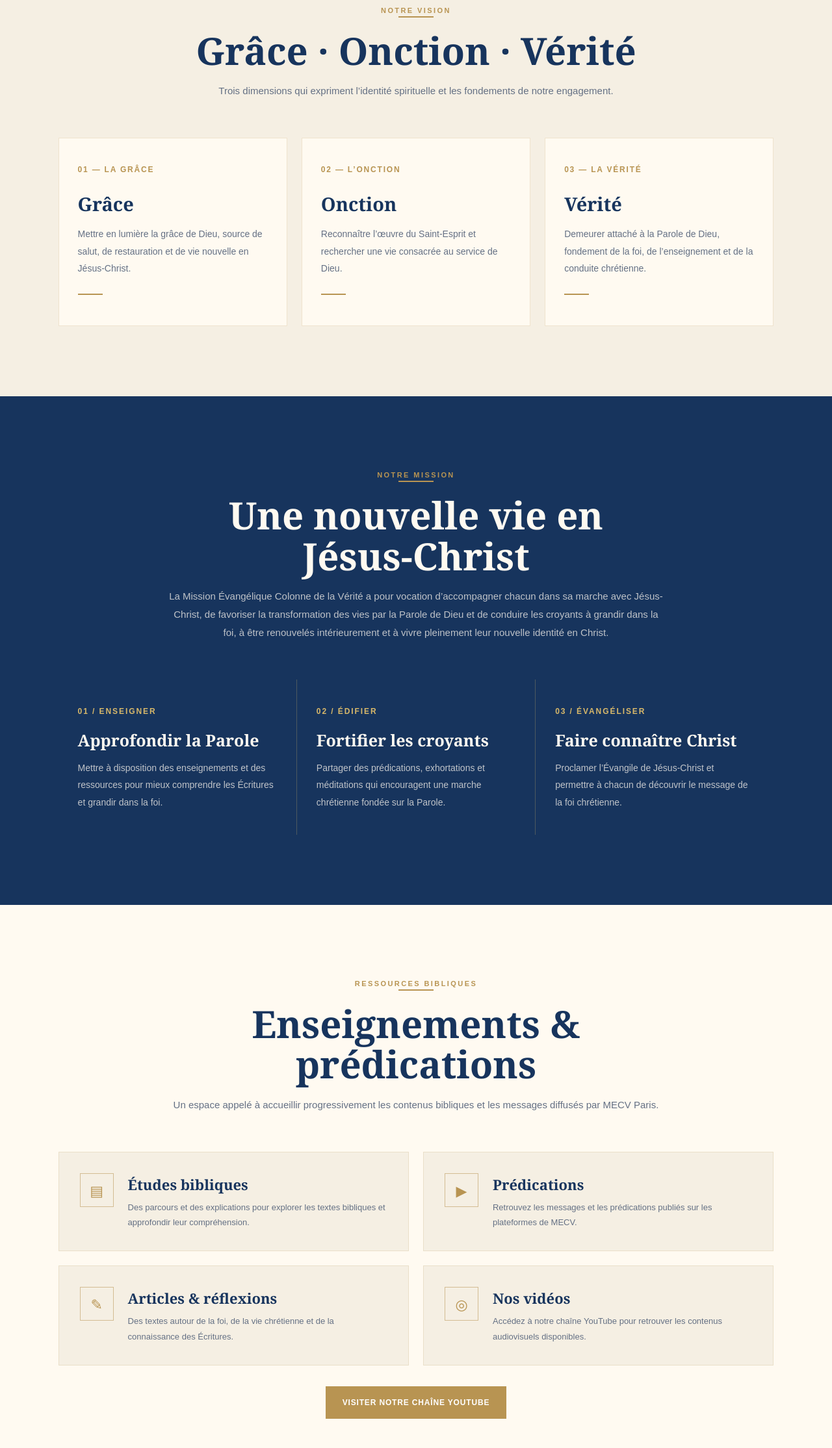
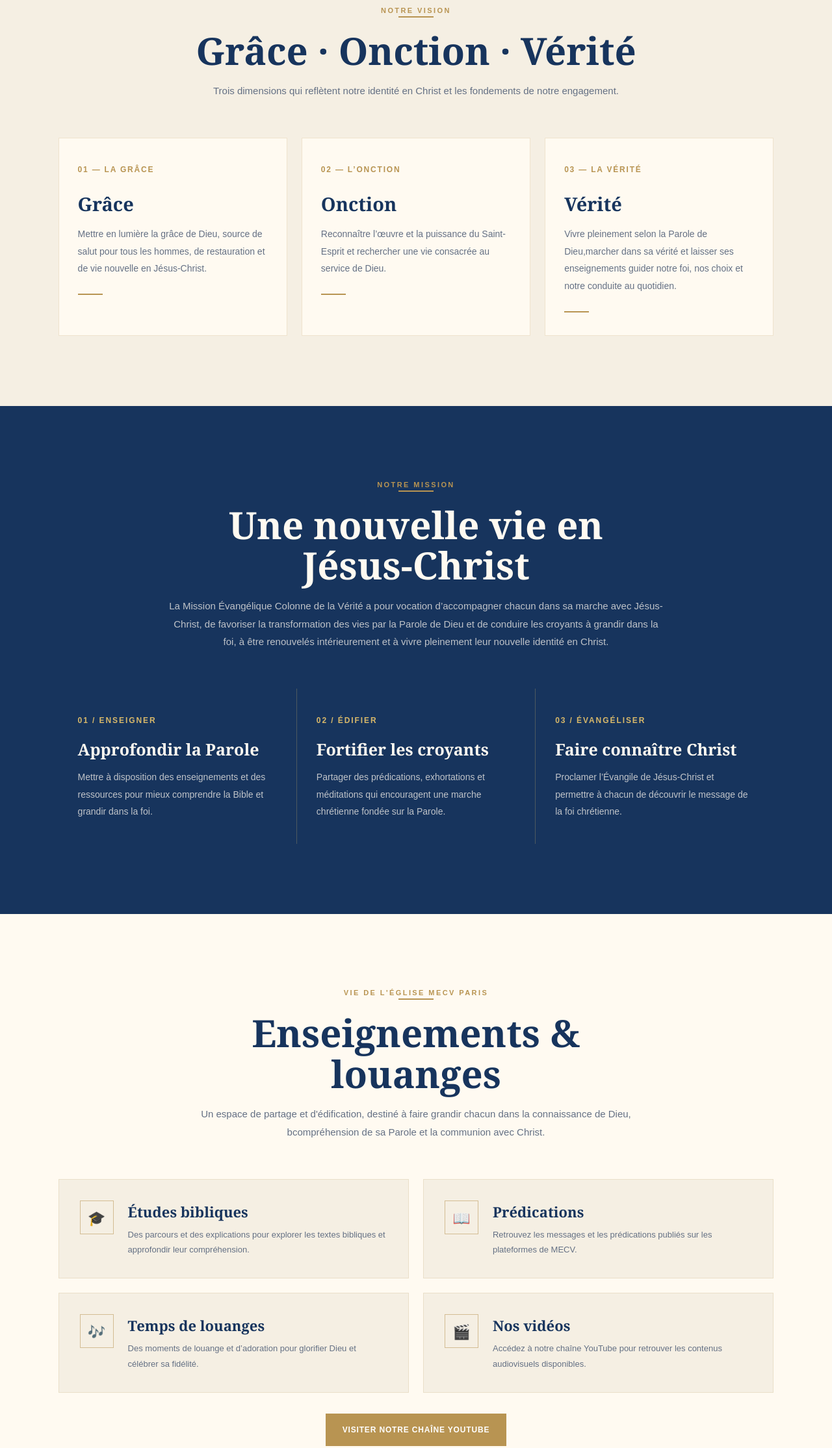
Before and after one commit to mecvparis/mecvparis-site, a plain HTML site: page index.html in a window 1280 px wide. Shown: the part 1494-3723 px from the top of the page at 65% size. Drawn offline with Linux system fonts and the light colour scheme; no server answers.

Commit message:
Update index.html

```diff
--- a/index.html
+++ b/index.html
@@ -1172,7 +1172,7 @@
           <div class="heading-line"></div>
           <h2>Grâce · Onction · Vérité</h2>
           <p>
-            Trois dimensions qui expriment l’identité spirituelle
+            Trois dimensions qui reflètent notre identité en Christ
             et les fondements de notre engagement.
           </p>
         </div>
@@ -1183,7 +1183,7 @@
             <span class="pillar-number">01 — LA GRÂCE</span>
             <h3>Grâce</h3>
             <p>
-              Mettre en lumière la grâce de Dieu, source de salut,
+              Mettre en lumière la grâce de Dieu, source de salut pour tous les hommes,
               de restauration et de vie nouvelle en Jésus-Christ.
             </p>
             <div class="mini-line"></div>
@@ -1193,7 +1193,7 @@
             <span class="pillar-number">02 — L’ONCTION</span>
             <h3>Onction</h3>
             <p>
-              Reconnaître l’œuvre du Saint-Esprit et rechercher
+              Reconnaître l’œuvre et la puissance du Saint-Esprit et rechercher
               une vie consacrée au service de Dieu.
             </p>
             <div class="mini-line"></div>
@@ -1203,8 +1203,9 @@
             <span class="pillar-number">03 — LA VÉRITÉ</span>
             <h3>Vérité</h3>
             <p>
-              Demeurer attaché à la Parole de Dieu, fondement
-              de la foi, de l’enseignement et de la conduite chrétienne.
+              Vivre pleinement selon la Parole de Dieu,marcher dans sa vérité
+              et laisser ses enseignements guider notre foi,
+              nos choix et notre conduite au quotidien.
             </p>
             <div class="mini-line"></div>
           </article>
@@ -1238,7 +1239,7 @@
             <h3>Approfondir la Parole</h3>
             <p>
               Mettre à disposition des enseignements et des ressources
-              pour mieux comprendre les Écritures et grandir dans la foi.
+              pour mieux comprendre la Bible et grandir dans la foi.
             </p>
           </article>
 
@@ -1271,19 +1272,19 @@
       <div class="container">
 
         <div class="section-heading reveal">
-          <span class="eyebrow">Ressources bibliques</span>
+          <span class="eyebrow">Vie de l'église MECV Paris</span>
           <div class="heading-line"></div>
-          <h2>Enseignements & prédications</h2>
+          <h2>Enseignements & louanges</h2>
           <p>
-            Un espace appelé à accueillir progressivement les contenus
-            bibliques et les messages diffusés par MECV Paris.
+            Un espace de partage et d'édification, destiné à faire grandir chacun dans la connaissance de Dieu,
+            bcompréhension de sa Parole et la communion avec Christ.
           </p>
         </div>
 
         <div class="resource-grid">
 
           <article class="resource-card reveal">
-            <div class="resource-icon" aria-hidden="true">▤</div>
+            <div class="resource-icon" aria-hidden="true">🎓</div>
             <div>
               <h3>Études bibliques</h3>
               <p>
@@ -1294,7 +1295,7 @@
           </article>
 
           <article class="resource-card reveal">
-            <div class="resource-icon" aria-hidden="true">▶</div>
+            <div class="resource-icon" aria-hidden="true">📖</div>
             <div>
               <h3>Prédications</h3>
               <p>
@@ -1305,18 +1306,18 @@
           </article>
 
           <article class="resource-card reveal">
-            <div class="resource-icon" aria-hidden="true">✎</div>
+            <div class="resource-icon" aria-hidden="true">🎶</div>
             <div>
-              <h3>Articles & réflexions</h3>
+              <h3>Temps de louanges</h3>
               <p>
-                Des textes autour de la foi, de la vie chrétienne
-                et de la connaissance des Écritures.
+                Des moments de louange et d’adoration pour
+                glorifier Dieu et célébrer sa fidélité.
               </p>
             </div>
           </article>
 
           <article class="resource-card reveal">
-            <div class="resource-icon" aria-hidden="true">◎</div>
+            <div class="resource-icon" aria-hidden="true">🎬</div>
             <div>
               <h3>Nos vidéos</h3>
               <p>
@@ -1349,7 +1350,7 @@
         <div class="section-heading reveal">
           <span class="eyebrow">Rendez-vous</span>
           <div class="heading-line"></div>
-          <h2>Rendez-vous</h2>
+          <h2>Horaires</h2>
           <p>
             Les informations ci-dessous reprennent les créneaux
             communiqués par MECV Paris.
@@ -1516,7 +1517,7 @@
           </p>
           <a class="btn btn-gold"
             href="mailto:eglise@mecvparis.fr?subject=Soutenir%20MECV%20Paris">
-            Nous contacter
+            Faire un don
           </a>
         </div>
 
```
